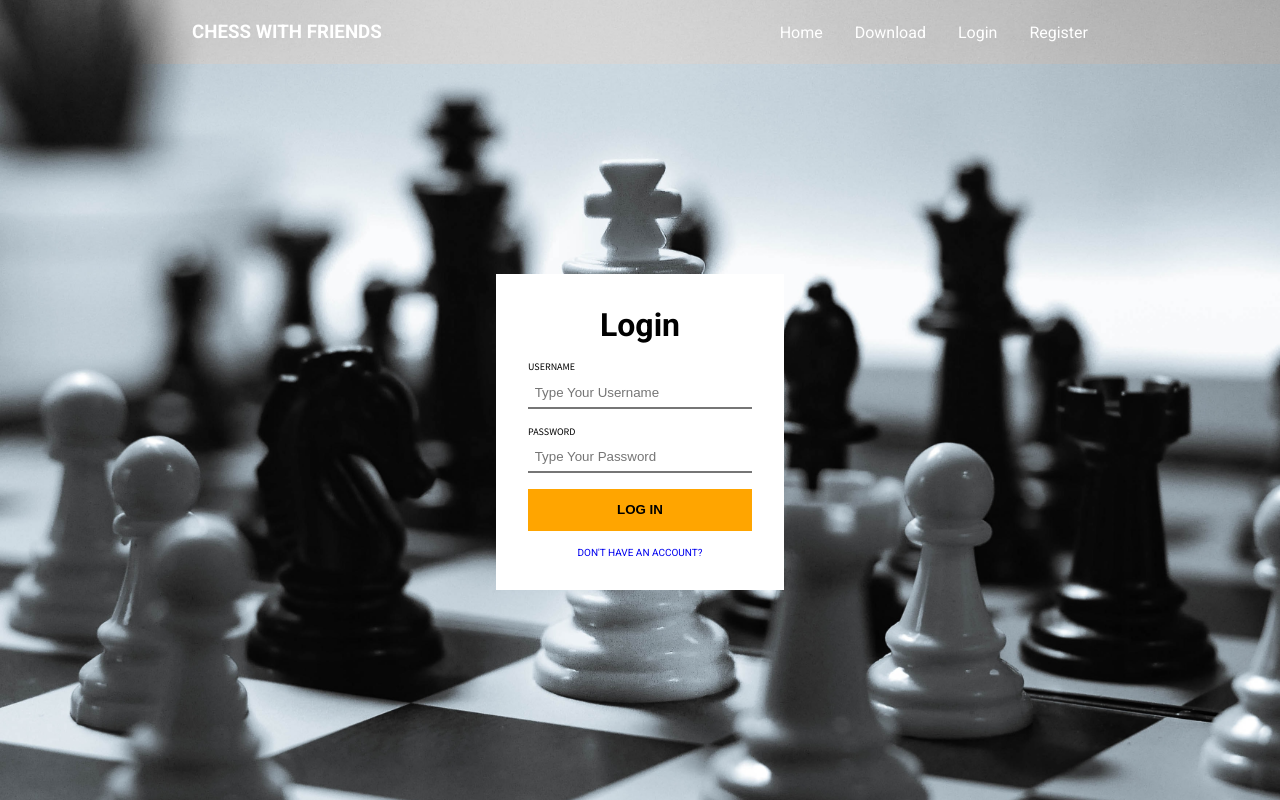
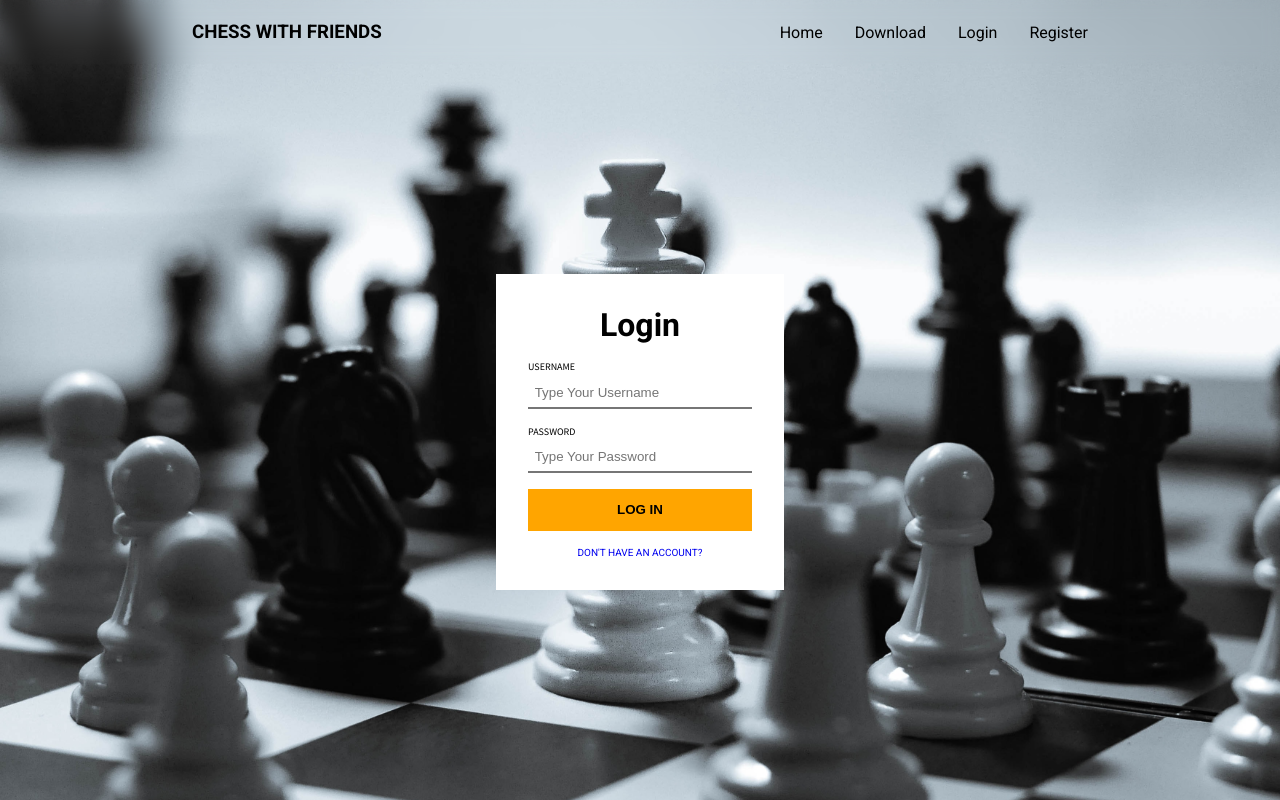
Before and after one commit to anthonystem/Chess-With-Friends, a PHP site: page /login.html in a window 1280 px wide. Run offline with PHP 8.4, Linux system fonts and the light colour scheme; some libraries are stand-ins or nearby versions.

Commit message:
Styling color changes.

```diff
--- a/css/styles.css
+++ b/css/styles.css
@@ -19,7 +19,6 @@
     height: 64px;
     width: 100%;
     backdrop-filter: blur(8px);
-    backdrop-filter: grayscale();
     z-index: 1;
 }
 
@@ -52,14 +51,14 @@
     display: block;
     width: 100%;
     height: 2px;
-    background-color: white;
+    background-color: black;
 }
 
 /* Navigation Logo */
 .navigation-logo {
     text-transform: uppercase;
     font-weight: bold;
-    color: white;
+    color: black;
 }
 
 /* Navigation Links */
@@ -224,7 +223,6 @@
     }
 
     .navigation-links a {
-        color: white;
         margin-left: 2rem;
     }
 
@@ -257,7 +255,6 @@
     }
 
     .navigation-links a {
-        color: white;
         margin-left: 4rem;
     }
 }
```
